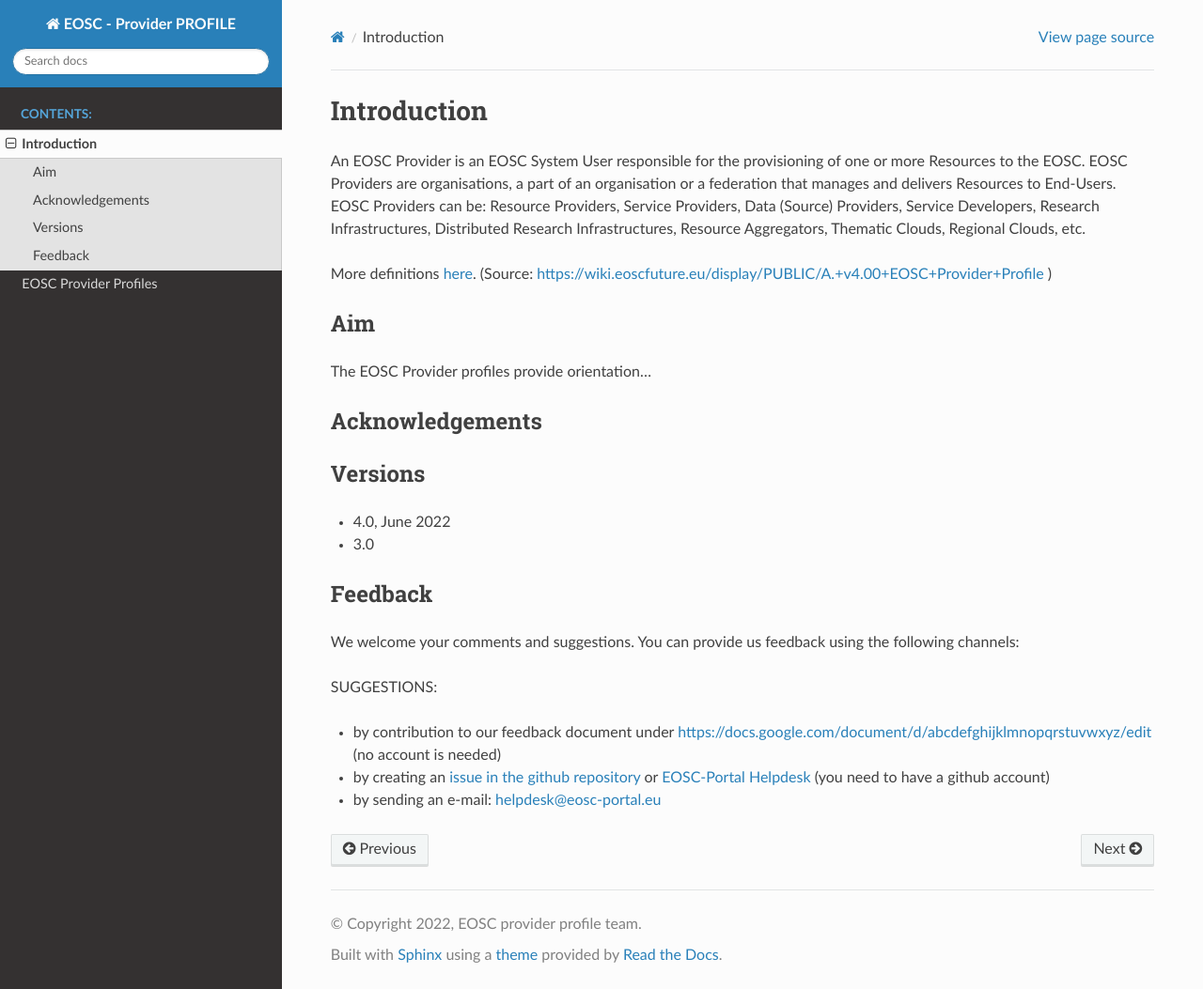
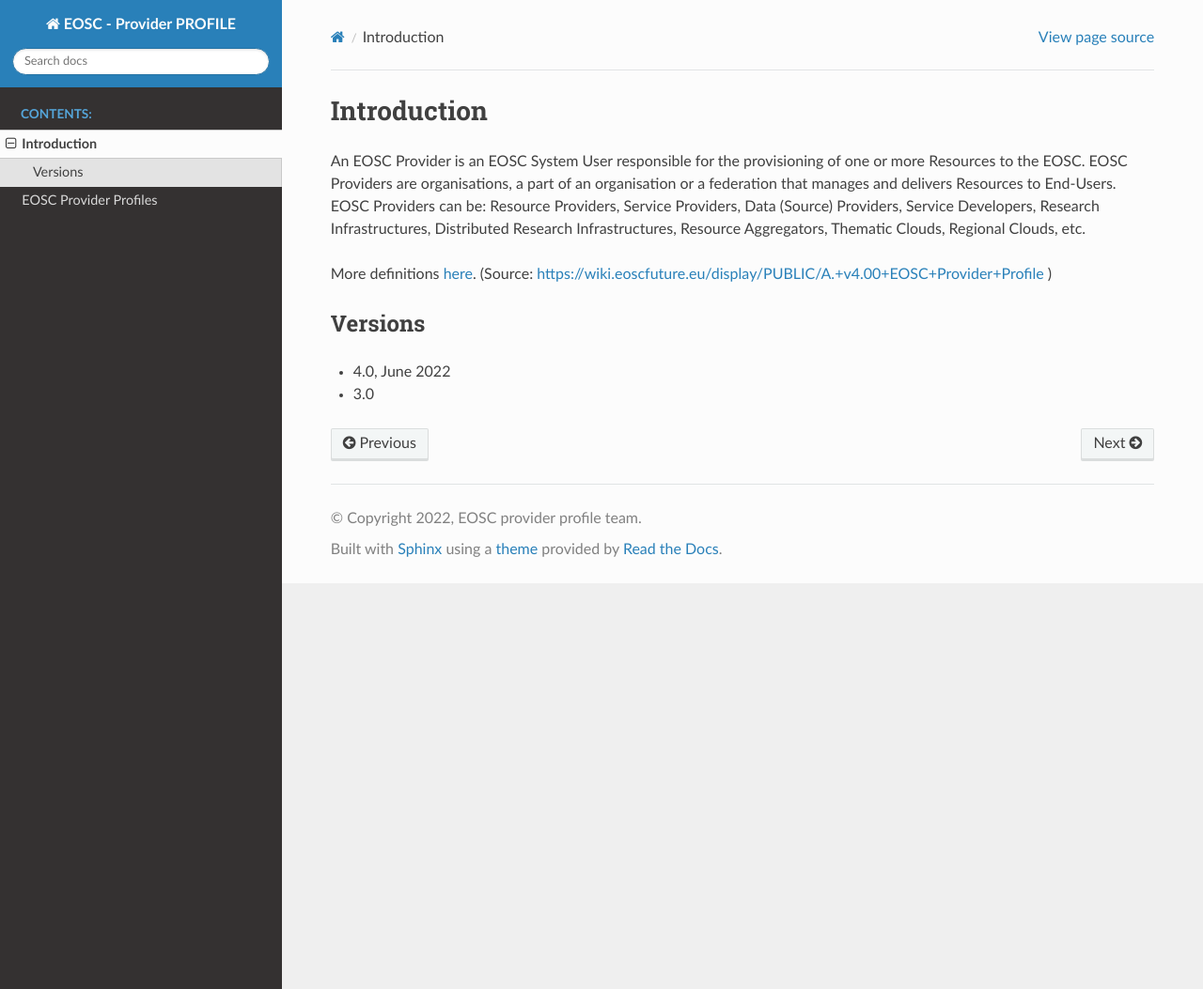
Before and after one commit to EOSC-PLATFORM/provider-profile, a Sphinx documentation site: the page built from docs/introduction.rst, in a window 1280 px wide and 1053 px high. Shown: the whole window at 94% size. Built offline with Sphinx 7.4.7 and the Read the Docs theme 2.0.0, drawn with Linux system fonts in a browser that asks for light colours; pages that are not in the unit, such as notebooks, are missing from menus.

Commit message:
initial first

```diff
--- a/docs/introduction.rst
+++ b/docs/introduction.rst
@@ -11,31 +11,9 @@ Thematic Clouds, Regional Clouds, etc.
 More definitions `here <https://confluence.egi.eu/display/EOSCEN/EOSC+Definitions>`_.
 (Source: https://wiki.eoscfuture.eu/display/PUBLIC/A.+v4.00+EOSC+Provider+Profile )
 
-Aim
-^^^
-The EOSC Provider profiles provide orientation...
-
-
-Acknowledgements
-^^^^^^^^^^^^^^^^
-
-
 Versions
 ^^^^^^^^
 
 - 4.0, June 2022
 
 - 3.0
-
-Feedback
-^^^^^^^^
-
-We welcome your comments and suggestions.
-You can provide us feedback using the following channels:
-
-SUGGESTIONS:
-
-* by contribution to our feedback document under https://docs.google.com/document/d/abcdefghijklmnopqrstuvwxyz/edit
-  (no account is needed)
-* by creating an `issue in the github repository <https://github.com/EOSC-PLATFORM/provider-profile/issues>`_ or `EOSC-Portal Helpdesk <https://eosc-helpdesk.eosc-portal.eu>`_ (you need to have a github account)
-* by sending an e-mail: helpdesk@eosc-portal.eu
```
